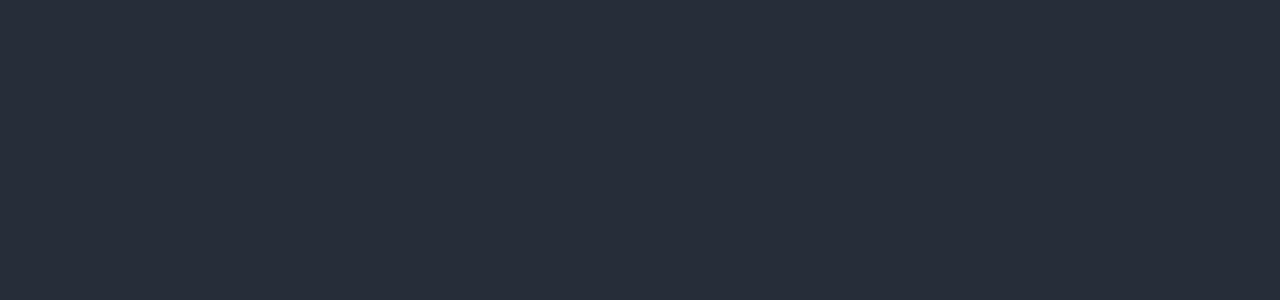
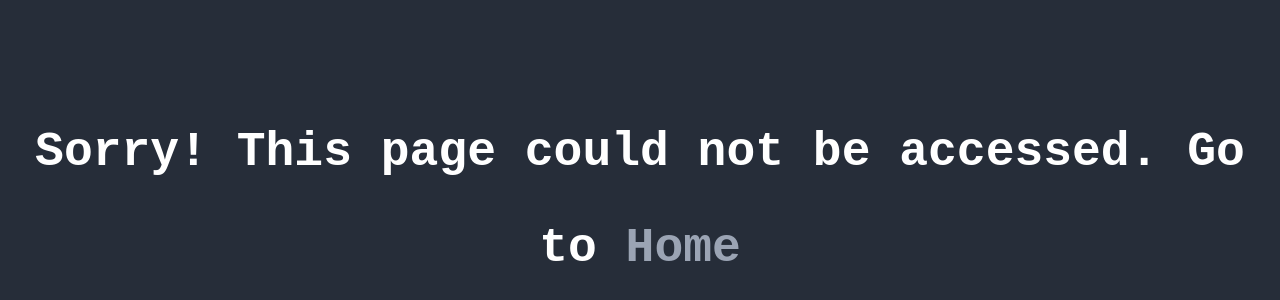
Before and after one commit to Rogger9/ecommerce-app, a React (Vite) app: page / in a window 1280 px wide. Before the commit this address had no page. Shown: the part 200-500 px from the top of the page. Built offline with nearby package versions, Linux system fonts and the light colour scheme.

Commit message:
Error pages

```diff
--- a/src/App.tsx
+++ b/src/App.tsx
@@ -7,6 +7,7 @@ import { $ACCOUNTS, $HOME } from './routes'
 
 const Home = lazy(() => import('./views/Home'))
 const SessionForm = lazy(() => import('./views/SessionForm'))
+const PageError = lazy(() => import('./views/404Page'))
 
 function App () {
   checkPrevUserTheme()
@@ -19,6 +20,7 @@ function App () {
           <Routes>
             <Route path={$HOME + '/*'} element={<Home />} />
             <Route path={$HOME + $ACCOUNTS + '/*'} element={<SessionForm />} />
+            <Route path='*' element={<PageError />} />
           </Routes>
         </ContainerApp>
       </Suspense>
--- a/src/components/Main/ContentMain/View.tsx
+++ b/src/components/Main/ContentMain/View.tsx
@@ -10,6 +10,7 @@ const About = lazy(() => import('../../../views/About'))
 const ServicesPage = lazy(() => import('../../../views/ServicesPage'))
 const ProductDetail = lazy(() => import('../../Products/ProductDetail'))
 const BrandsPage = lazy(() => import('../../../views/BrandsPage'))
+const View404 = lazy(() => import('./View404'))
 
 const InHome = () => (
   <>
@@ -28,6 +29,7 @@ const View = () => (
         <Route path={$SERVICES} element={<ServicesPage />} />
         <Route path={$PRODUCTSDETAIL + $DETAIL} element={<ProductDetail />} />
         <Route path={$BRANDS} element={<BrandsPage />} />
+        <Route path='*' element={<View404 />} />
       </Routes>
     </StyledView>
   </GlobalStateProvier>
--- /dev/null
+++ b/src/components/Main/ContentMain/View404.tsx
@@ -0,0 +1,9 @@
+import { StyledView404 } from './style'
+
+const View404 = () => (
+  <StyledView404>
+    <h1>Sorry! This page could not be accessed</h1>
+  </StyledView404>
+)
+
+export default View404
--- a/src/components/Main/ContentMain/style.ts
+++ b/src/components/Main/ContentMain/style.ts
@@ -1,4 +1,5 @@
 import styled from 'styled-components'
+import { SectionContentMain } from '../../../styles/SectionContentMain'
 
 export const StyledContentMain = styled.div`
   width: 100%;
@@ -13,3 +14,6 @@ export const StyledContentMain = styled.div`
 export const StyledView = styled.div`
   grid-area: view;
 `
+
+export const StyledView404 = styled(SectionContentMain)`
+`
--- /dev/null
+++ b/src/views/404Page/index.tsx
@@ -0,0 +1,11 @@
+import { Link } from 'react-router-dom'
+import { $HOME } from '../../routes'
+import { StyledPageError } from './style'
+
+const PageError = () => (
+  <StyledPageError>
+    <h1>Sorry! This page could not be accessed. Go to <Link to={$HOME}>Home</Link></h1>
+  </StyledPageError>
+)
+
+export default PageError
--- /dev/null
+++ b/src/views/404Page/style.ts
@@ -0,0 +1,25 @@
+import styled from 'styled-components'
+import { DivFlex } from '../../styles/DivFlex'
+
+export const StyledPageError = styled(DivFlex)`
+  h1 {
+    font-size: 3rem;
+    font-family: 'Courier New', Courier, monospace;
+    padding: 1rem;
+    line-height: 6rem;
+
+    a {
+      color: var(--contrast);
+
+      &:hover {
+        color: var(--contrast);
+        text-decoration: underline;
+      }
+    }
+
+    @media (max-width: 480px) {
+      font-size: 2rem;
+      line-height: 4rem;
+    }
+  }
+`
```
